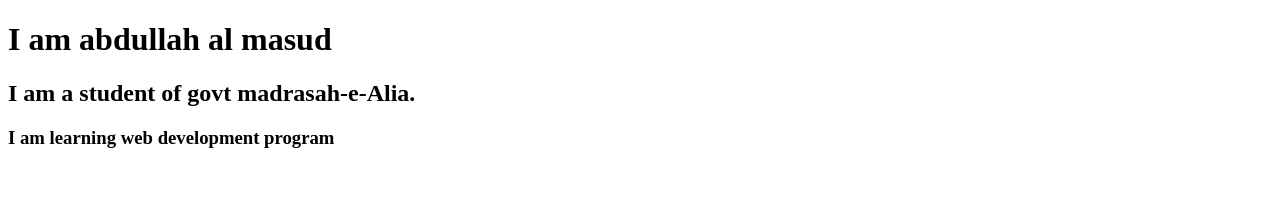
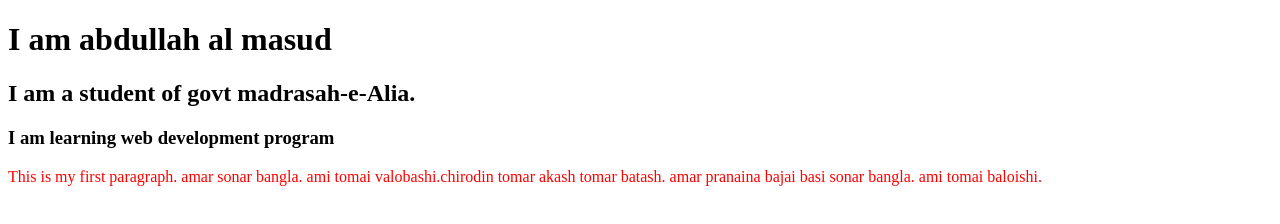
Before and after one commit to abdullahalmasudpersonal/my-first-repo, a plain HTML site: page index.html in a window 1280 px wide. Drawn offline with Linux system fonts and the light colour scheme.

Commit message:
style added

```diff
--- a/index.html
+++ b/index.html
@@ -5,11 +5,15 @@
     <meta http-equiv="X-UA-Compatible" content="IE=edge">
     <meta name="viewport" content="width=device-width, initial-scale=1.0">
     <title>my first github repo</title>
+    <link rel="stylesheet" href="style.css">
 </head>
 <body>
     <h1>I am abdullah al masud</h1>
     <h2>I am a student of govt madrasah-e-Alia. </h2>
     <h3>I am learning web development program</h3>
+    <p>
+        This is my first paragraph. amar sonar bangla. ami tomai valobashi.chirodin tomar akash tomar batash. amar pranaina bajai basi sonar bangla. ami tomai baloishi.
+    </p>
 
 </body>
 </html>
--- /dev/null
+++ b/style.css
@@ -0,0 +1,3 @@
+P{
+    color:red;
+}
```
